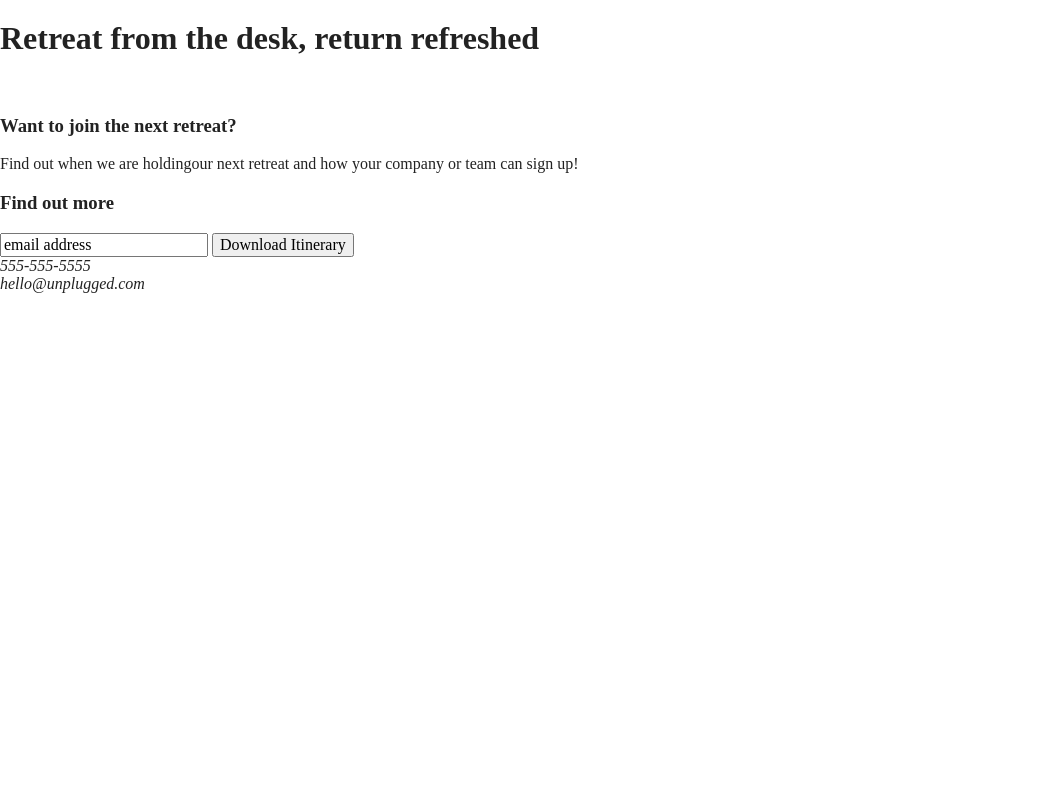
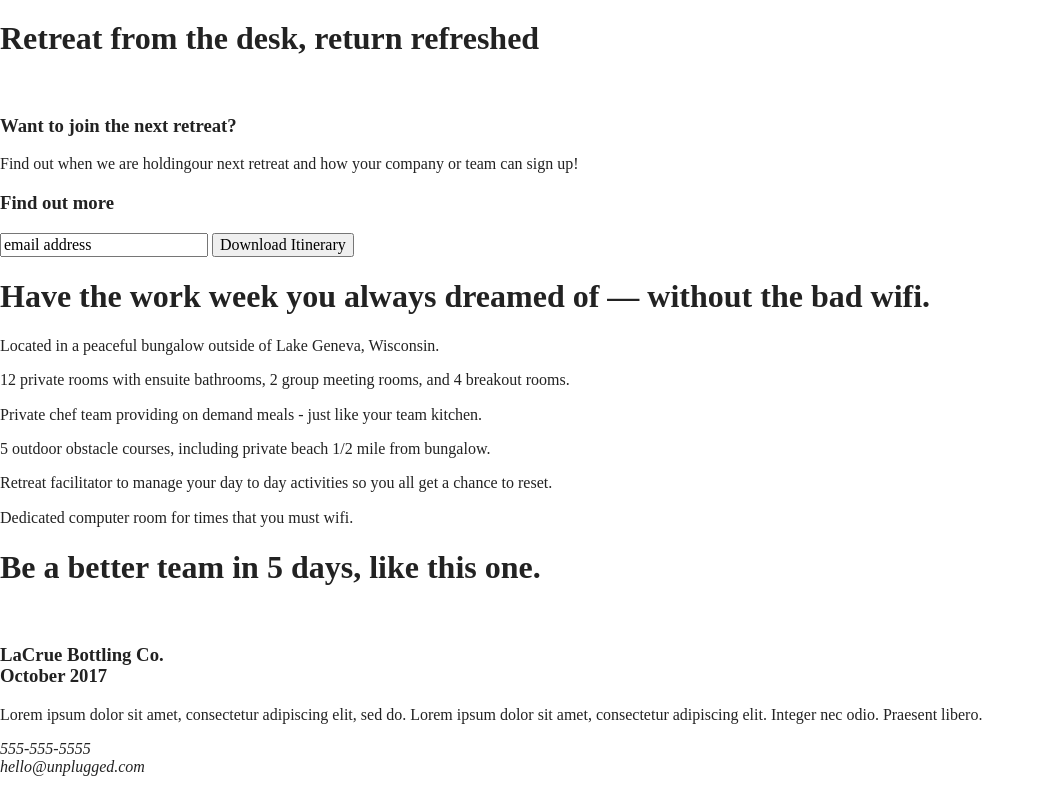
Before and after one commit to KellyBosman/unplugged-retreat-site, a website built with Parcel: page index.html in a window 1280 px wide. Shown: the part 90-883 px from the top of the page, without its empty margins (0-1041 px from the left). Before the commit the page ends 800 px from the top, so only its background shows below. Built offline with nearby package versions, Linux system fonts and the light colour scheme; files whose address does not match are found by name.

Commit message:
Added more content on homepage

```diff
--- a/index.html
+++ b/index.html
@@ -74,6 +74,63 @@
 
     </aside>
 
+    <section class="features">
+      <div class="content-wrapper">
+        <h1>Have the work week you always dreamed of — without the bad wifi.</h1>
+
+        <article class="features-items">
+          <p class="fontawesome-icon"></p>
+          <p class="features-item-description">Located in a peaceful bungalow outside of Lake Geneva, Wisconsin.</p>
+        </article>
+
+        <article class="features-items">
+          <p class="fontawesome-icon"></p>
+          <p class="features-item-description">12 private rooms with ensuite bathrooms, 2 group meeting rooms, and 4 breakout rooms.</p>
+        </article>
+
+        <article class="features-items">
+          <p class="fontawesome-icon"></p>
+          <p class="features-item-description">Private chef team providing on demand meals - just like your team kitchen.</p>
+        </article>
+
+        <article class="features-items">
+          <p class="fontawesome-icon"></p>
+          <p class="features-item-description">5 outdoor obstacle courses, including private beach 1/2 mile from bungalow.</p>
+        </article>
+
+        <article class="features-items">
+          <p class="fontawesome-icon"></p>
+          <p class="features-item-description">Retreat facilitator to manage your day to day activities so you all get a chance to reset.</p>
+        </article class="features-items">
+
+        <article class="features-items">
+          <p class="fontawesome-icon"></p>
+          <p class="features-item-description">Dedicated computer room for times that you must wifi.</p>
+        </article>
+
+      </div> <!-- features content wrapper ends -->
+
+    </section> <!-- features section ends -->
+
+    <section class="reviews">
+      <div class="content-wrapper">
+        <div class="review-title">
+          <h1>Be a better team in 5 days, like this one.</h1>
+        </div>
+
+        <div class="first-review">
+          <article>
+            <img src="">
+            <h3>LaCrue Bottling Co.<br>October 2017</h3>
+              <p>Lorem ipsum dolor sit amet, consectetur adipiscing elit, sed do. Lorem ipsum dolor sit amet, consectetur adipiscing elit. Integer nec odio. Praesent libero.</p>
+          </article>
+
+        </div> <!-- first review section ends -->
+
+      </div> <!-- reviews content wrapper ends -->
+
+    </section> <!-- reviews section ends -->
+
   </main> <!-- main wrapper -->
 
   <footer>
```
